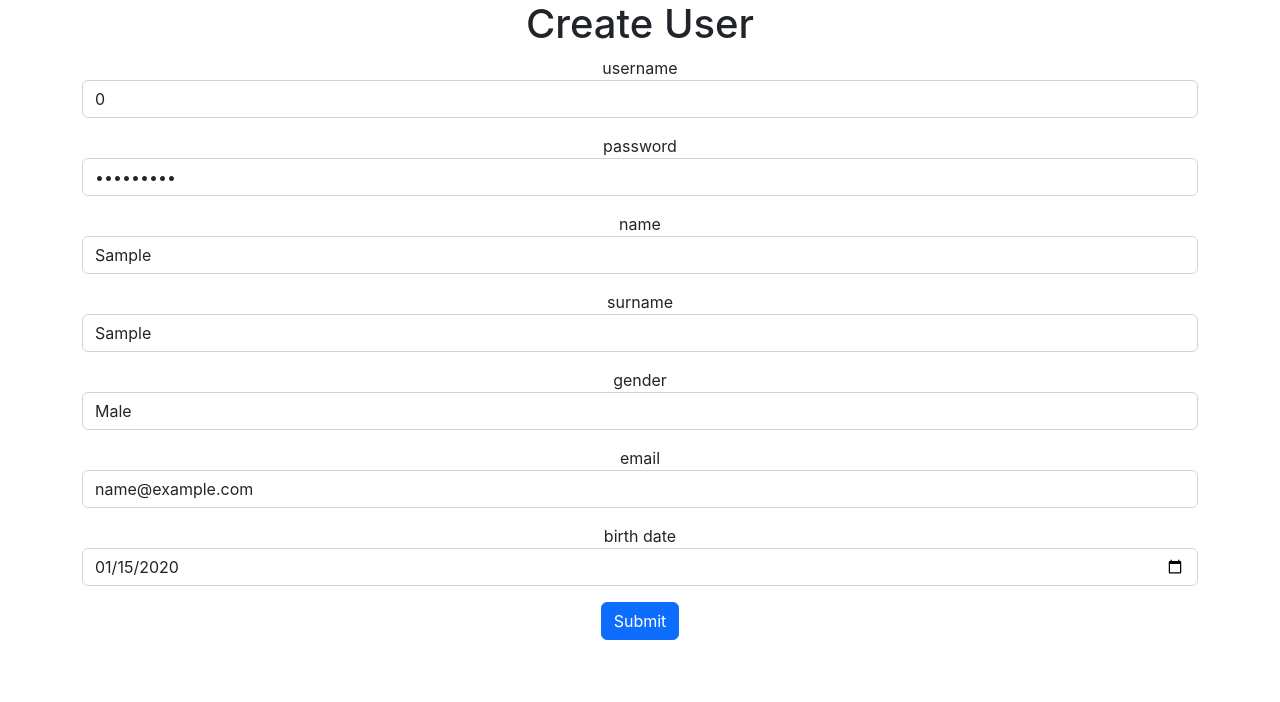
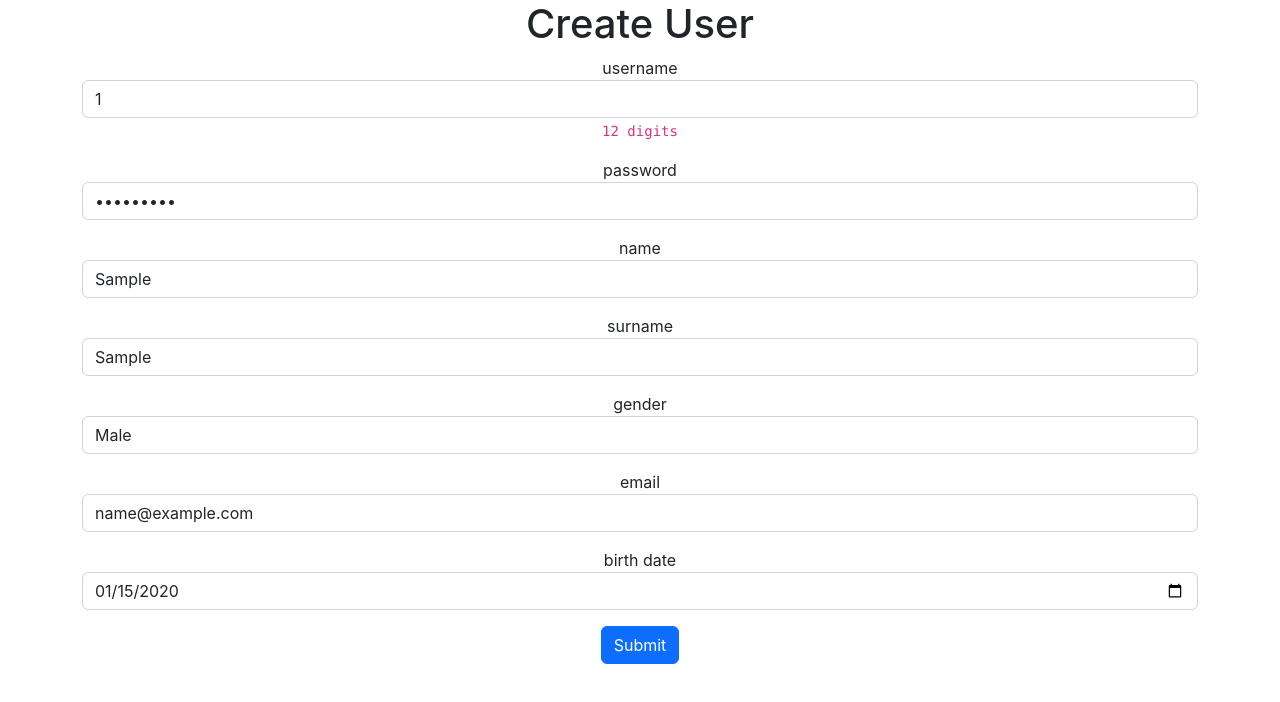
Before and after one commit to Ek4m/task-06-2022, a React (Create React App) app: page /users/add in a window 1280 px wide. Both pictures are taken after typing "Sample123", "Sample", "Sample", "name@example.com", "2020-01-15" into the empty fields and a click on the button "Submit". Shown: the top 702 px of the page. Built offline with nearby package versions, Linux system fonts and the light colour scheme; no server answers.

Commit message:
validation and error handling added to create user page

```diff
--- a/src/api.ts
+++ b/src/api.ts
@@ -31,7 +31,7 @@ export const api = {
   login: (data: FormData) => axiosInstance.post("/login", data),
   getAllUsers: () => axiosInstance.get("/users"),
   createUser: (data: any) => axiosInstance.post("/users/create", data),
-  getSingleUser: (id: string) => axiosInstance.get(`users/info?user_id=${id}`),
+  getSingleUser: (id: string) => axiosInstance.get<{data:UserCredentials}>(`users/info?user_id=${id}`),
   updateSingleUser: (id: string, data: UserCredentials) =>
     axiosInstance.post(`users/edit`, data),
   blockUnblockUsers: (data: { user_id: number[] }) =>
--- a/src/pages/CreateUser.tsx
+++ b/src/pages/CreateUser.tsx
@@ -1,10 +1,26 @@
 import { Field, Form, Formik, FormikHelpers } from "formik";
-import React from "react";
+import React, { useState } from "react";
 import { useNavigate } from "react-router-dom";
 import { api } from "../api";
 import { UserCredentials } from "../types";
+import * as Yup from "yup";
+import { AxiosError } from "axios";
+
+const CreateUserSchema = Yup.object().shape({
+  birth_date: Yup.date().required("Birth date required"),
+  email: Yup.string().email("Invalid email").required("Email required"),
+  name: Yup.string().required("First name required"),
+  surname: Yup.string().required("Last name required"),
+  username: Yup.number()
+    .min(100000000000, "12 digits")
+    .max(999999999999, "12 digits")
+    .required("Username required"),
+  password: Yup.string().required("Password required"),
+});
+
 const CreateUser = () => {
   const navigate = useNavigate();
+  const [serverErrors, setServerErrors] = useState<any>({});
 
   const onSubmitHandler = async (
     values: UserCredentials,
@@ -13,8 +29,10 @@ const CreateUser = () => {
     try {
       const { data } = await api.createUser(values);
       navigate("/");
-    } catch (e) {
-      console.log(e);
+    } catch (e: any) {
+      if (e.response && e.response.data && e.response.data.errors) {
+        setServerErrors(e.response.data.errors);
+      }
       setSubmitting(false);
     }
   };
@@ -22,6 +40,7 @@ const CreateUser = () => {
     <div className="container">
       <h1>Create User</h1>
       <Formik
+        validationSchema={CreateUserSchema}
         initialValues={{
           birth_date: "",
           email: "",
@@ -29,11 +48,13 @@ const CreateUser = () => {
           name: "",
           password: "",
           surname: "",
-          username: 0,
+          username: 1,
         }}
         onSubmit={onSubmitHandler}
       >
-        {({ isSubmitting, isValidating }) => (
+        {({ isSubmitting, isValidating, errors }) => {
+          console.log(errors);
+          return (
             <Form>
               <div className="mb-3">
                 <label htmlFor="username">username</label>
@@ -43,6 +64,10 @@ const CreateUser = () => {
                   name="username"
                   placeholder="Ek4m"
                 />
+                {errors.username && <code>{errors.username}</code>}
+                {serverErrors && serverErrors.username && (
+                  <code>{serverErrors.username.join(",")}</code>
+                )}
               </div>
               <div className="mb-3">
                 <label htmlFor="password">password</label>
@@ -53,6 +78,10 @@ const CreateUser = () => {
                   name="password"
                   placeholder="password"
                 />
+                {errors.password && <code>{errors.password}</code>}
+                {serverErrors && serverErrors.password && (
+                  <code>{serverErrors.password.join(",")}</code>
+                )}
               </div>
 
               <div className="mb-3">
@@ -63,6 +92,10 @@ const CreateUser = () => {
                   name="name"
                   placeholder="John"
                 />
+                {errors.name && <code>{errors.name}</code>}
+                {serverErrors && serverErrors.name && (
+                  <code>{serverErrors.name.join(",")}</code>
+                )}
               </div>
               <div className="mb-3">
                 <label htmlFor="surname">surname</label>
@@ -72,6 +105,10 @@ const CreateUser = () => {
                   name="surname"
                   placeholder="John"
                 />
+                {errors.surname && <code>{errors.surname}</code>}
+                {serverErrors && serverErrors.surname && (
+                  <code>{serverErrors.surname.join(",")}</code>
+                )}
               </div>
               <div className="mb-3">
                 <label htmlFor="gender">gender</label>
@@ -85,6 +122,9 @@ const CreateUser = () => {
                   <option value="male">Male</option>
                   <option value="female">Female</option>
                 </Field>
+                {serverErrors && serverErrors.gender && (
+                  <code>{serverErrors.gender.join(",")}</code>
+                )}
               </div>
               <div className="mb-3">
                 <label htmlFor="email">email</label>
@@ -95,6 +135,10 @@ const CreateUser = () => {
                   name="email"
                   placeholder="example@test.com"
                 />
+                {errors.email && <code>{errors.email}</code>}
+                {serverErrors && serverErrors.email && (
+                  <code>{serverErrors.email.join(",")}</code>
+                )}
               </div>
               <div className="mb-3">
                 <label htmlFor="birth_date">birth date</label>
@@ -105,6 +149,10 @@ const CreateUser = () => {
                   name="birth_date"
                   placeholder="example@test.com"
                 />
+                {errors.birth_date && <code>{errors.birth_date}</code>}
+                {serverErrors && serverErrors.birth_date && (
+                  <code>{serverErrors.birth_date.join(",")}</code>
+                )}
               </div>
               <button
                 className="btn btn-primary"
@@ -114,7 +162,8 @@ const CreateUser = () => {
                 {isSubmitting && !isValidating ? "Wait..." : "Submit"}
               </button>
             </Form>
-        )}
+          );
+        }}
       </Formik>
     </div>
   );
```
Lines whose indentation alone changed are shown as unchanged.
